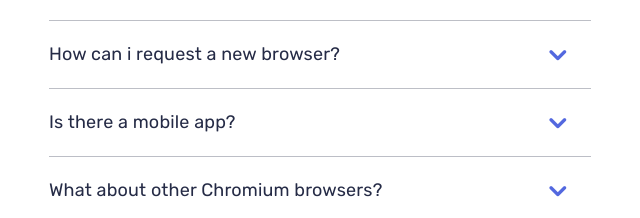
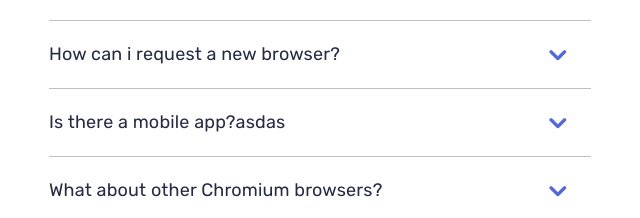
Before and after one commit to Max-Org-Test/bookmark, a website: page src/index.html in a window 1280 px wide. Shown: the part 2700-2918 px from the top of the page, 320-960 px from the left. Drawn offline with nearby package versions, Linux system fonts and the light colour scheme; files that its build step writes are made by us from their sources; files whose address does not match are found by name.

Commit message:
0d2d6bbcc9: Test PR 11

```diff
--- a/src/index.html
+++ b/src/index.html
@@ -223,7 +223,7 @@
                 </div>
             </li>
             <li>
-                <h3>Is there a mobile app?</h3>
+                <h3>Is there a mobile app?asdas</h3>
                 <div class="answer">
                     <p>Vivamus luctus eros aliquet convallis ultricies. Mauris augue massa. ultricies non ligula.
                         Suspendisse imperdiet. Vivamus luctus eros aliquet convallis ultrices. Mauris augue massa,
```
